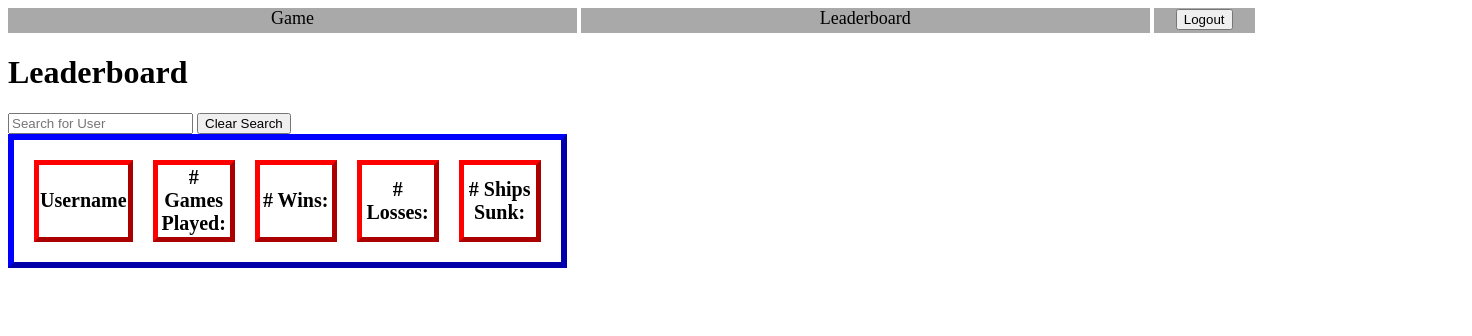
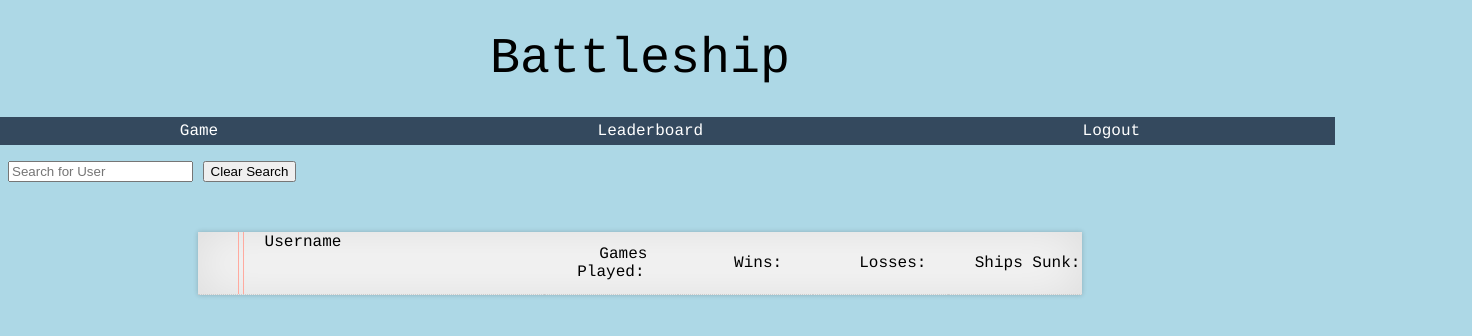
Before and after one commit to pmorrow98/Battleship, a website: page leaderboard.html in a window 1280 px wide. Shown: the whole page, 1472 px wide, since content can reach past the window. Drawn offline with nearby package versions, Linux system fonts and the light colour scheme; no server answers.

Commit message:
leaderboard mostly done.  Button styling needed and struggling with some table text

```diff
--- a/leaderboard.html
+++ b/leaderboard.html
@@ -8,13 +8,15 @@
         <link rel="stylesheet" href="styling.css"/>
     </head>
     <body>
+        <h1>Battleship</h1>
         <nav>
-            <div class = "navbar"><a href = "./game.html">Game</a></div>
-            <div class = "navbar"><a href = "./leaderboard.html">Leaderboard</a></div>
-            <div class = "logout"><button id = "logout">Logout</button></div>
+            <ul>
+                <li><a href = "./game.html">Game</a></li>
+                <li><a href = "./leaderboard.html">Leaderboard</a></li>
+                <li><a id = "logout" href ="/index.html">Logout</a></li>
+            </ul>
         </nav>
-        <h1>Leaderboard</h1>
-        <form id = "searcharea">
+        <form autocomplete="off" id = "searcharea">
             <input type = "text" id = "searchbox" placeholder="Search for User">
             <button type = "button" id = "clearbutton" >Clear Search</button>
         </form>
--- a/leaderboard.js
+++ b/leaderboard.js
@@ -4,8 +4,17 @@ let stats;
 const makePage = function(){
 
     let theBoard = document.createElement('table');
-    theBoard.className = 'board';
-    theBoard.id = 'board';
+    theBoard.className = 'table';
+    theBoard.id = 'table';
+
+    /*let lines = document.createElement('div');
+    lines.className = 'lines';
+    theBoard.appendChild(lines);
+    */
+
+    body = document.createElement('tbody');
+    body.className = 'board';
+    body.id = 'board';
 
     let theSearch = document.getElementById('searcharea');
     theSearch.addEventListener('submit', (e)=>{handleSearchSubmit(e)});
@@ -13,37 +22,40 @@ const makePage = function(){
     let theClear = document.getElementById('clearbutton');
     theClear.addEventListener('click', (e)=>{handleClearButton(e)});
 
+    let header = document.createElement('thead');
     let theLabels = document.createElement('tr');
-    theLabels.id = 'topLabels';
+    header.appendChild(theLabels)
 
-    theBoard.appendChild(theLabels);
+    theBoard.appendChild(header);
+    theBoard.appendChild(body);
 
-    let theUsername = document.createElement('td');
-    theUsername.className ='sortCat';
+    let theUsername = document.createElement('th');
+    theUsername.className ='sortCat username';
     theUsername.innerText = 'Username'
+    theUsername.id = "username"
 
-    let numGames = document.createElement('td');
+    let numGames = document.createElement('th');
     numGames.className = 'sortCat';
     numGames.id = 'numgames';
-    numGames.innerText = '# Games Played:';
+    numGames.innerText = 'Games Played:';
     numGames.addEventListener('click', ()=>{refreshFeed("gamesPlayed")});
 
-    let numWins = document.createElement('td');
+    let numWins = document.createElement('th');
     numWins.className = 'sortCat';
     numWins.id = 'numwins';
-    numWins.innerText = '# Wins:';
+    numWins.innerText = 'Wins:';
     numWins.addEventListener('click', ()=>{refreshFeed("wins")});
 
-    let numLoses = document.createElement('td');
+    let numLoses = document.createElement('th');
     numLoses.className = 'sortCat';
     numLoses.id = 'numloses';
-    numLoses.innerText = '# Losses:';
+    numLoses.innerText = 'Losses:';
     numLoses.addEventListener('click', ()=>{refreshFeed("losses")});
 
-    let numShipsSunk = document.createElement('td');
+    let numShipsSunk = document.createElement('th');
     numShipsSunk.className = 'sortCat';
     numShipsSunk.id = 'numshipssunk';
-    numShipsSunk.innerText = '# Ships Sunk:';
+    numShipsSunk.innerText = 'Ships Sunk:';
     numShipsSunk.addEventListener('click', ()=>{refreshFeed("shipsSunk")});
 
     theLabels.appendChild(theUsername);
@@ -98,13 +110,12 @@ function renderStats(filter){
             element.className = "sortCat";
         });
         document.getElementById("numloses").className = "sortCat sortedBy";
-        stats.sort((a,b)=>b.losses-a.losses).forEach(element => {
+        stats.sort((a,b)=>a.losses-b.losses).forEach(element => {
             theBoard.appendChild(leaderboardLayout(element));
         });
     }
     if(filter=="shipsSunk"){
         let holdeles = document.getElementsByClassName("sortCat");
-        console.log(holdeles);
         Array.from(holdeles).forEach(element => {
             element.className = "sortCat";
         });
@@ -120,9 +131,12 @@ function leaderboardLayout(user){
     let theLine = document.createElement('tr');
     theLine.className = 'theLine';
 
-    let theUsername = document.createElement('td');
+    let theUsername = document.createElement('th');
     theUsername.className ='username';
     theUsername.innerText = `${user.username}`;
+    if (user.username == document.cookie) {
+        theLine.className = 'theLine red';
+    }
 
     let numGames = document.createElement('td');
     numGames.className = 'numberOfGames';
--- a/login.js
+++ b/login.js
@@ -76,6 +76,7 @@ const handleLoginSubmit = async function(event){
         });
         if(result.data == true){
             // push to game.html page
+            document.cookie = submit_username;
             window.location.href = "./game.html" + "#" + submit_username;
         }
         else{
--- a/styling.css
+++ b/styling.css
@@ -1,32 +1,103 @@
+body {
+    font-family: 'Courier', Courier, monospace;
+    background-color: lightblue;
+}
+h1 {
+    text-align: center;
+    font-size: 50px;
+    margin: 30px;
+    font-weight: normal;
+}
 h3{
  display:inline-block;
  width: 130px;
 }
 .sortedBy{
     font-weight: bold;
-    color:blue;
+    border: 1px dotted red;
 }
-.navbar{
-    display: inline-block;
-    width: 45%;
-    height: 25px;
+nav {
+    list-style:none;
+    margin-left: -200px;
+    margin-right: -200px;
+    text-align:center;
+
+}
+nav li{
+    display:inline;
+    margin: -10px
+}
+nav a, a:visited{
+    display:inline-block;
+    text-decoration: none;
+    background-color: #34495E;
+    color: white;
+    padding: 5px 12%;
     text-align: center;
-    background-color: darkgrey;
-    font-size: large;
 }
-.navbar > a{
-    text-decoration: none;
-    color: black;
-}
-.logout{
-    display: inline-block;
-    width: 8%;
-    height: 25px;
-    text-align: center;
-    background-color: darkgrey;
-    font-size: large;
+nav a:hover {
+    background-color: #3498DB;
 }
 table {
+    table-layout: fixed;
+    margin-left: 15%;
+    margin-right: 15%;
+    margin-top: 50px;
+    margin-bottom: 90px;
+    border-collapse: collapse;
+    background-color: #f5f5f5;
+    width: 70%;
+    display: table;
+    /* https://www.sitepoint.com/pure-css3-paper-curls/  for paper styling */
+    -webkit-box-shadow: 0 0 4px rgba(0, 0, 0, 0.2), inset 0 0 50px rgba(0, 0, 0, 0.1);
+	-moz-box-shadow: 0 0 4px rgba(0, 0, 0, 0.2), inset 0 0 50px rgba(0, 0, 0, 0.1);
+	box-shadow: 0 0 5px rgba(0, 0, 0, 0.2), inset 0 0 50px rgba(0, 0, 0, 0.1);
+}
+td {
+    font-size: 20px;
+    font-weight: 100;
+    text-align: center;
+    vertical-align: middle;
+    position: relative;
+    padding: 0px;
+    border: 2px solid;
+    border: 2pt lightblue;
+  }
+tbody tr {
+    border-bottom: 1px dotted #ccc;
+    height: auto;
+    padding: 0px;
+    text-indent: 25px;
+}
+.username, #username {
+    text-align: right;
+    border-left: 1px solid #ffaa9f;
+    border-right: 1px solid #ffaa9f;
+    width: 2px;
+    float: left;
+    height: 30px;
+    margin-left: 40px;
+}
+#username {
+    height: 60px;
+}
+thead tr {
+    border-bottom: 1px dotted #ccc;
+    text-indent: 25px;
+}
+thead th {
+    font-weight: lighter;
+    text-align: center;
+    margin: 0 auto;
+    width: 15%;
+    vertical-align: middle;
+}
+
+.red {
+    color: red;
+    text-transform: uppercase;
+}
+/*table {
     border: outset 5pt blue;
     border-collapse: separate;
     border-spacing: 15pt;
```
Also changed, not shown: game.css (line endings or trailing spaces).
